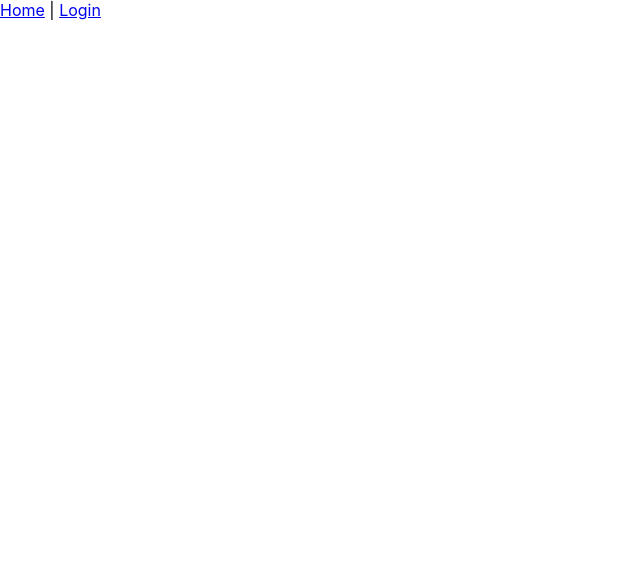
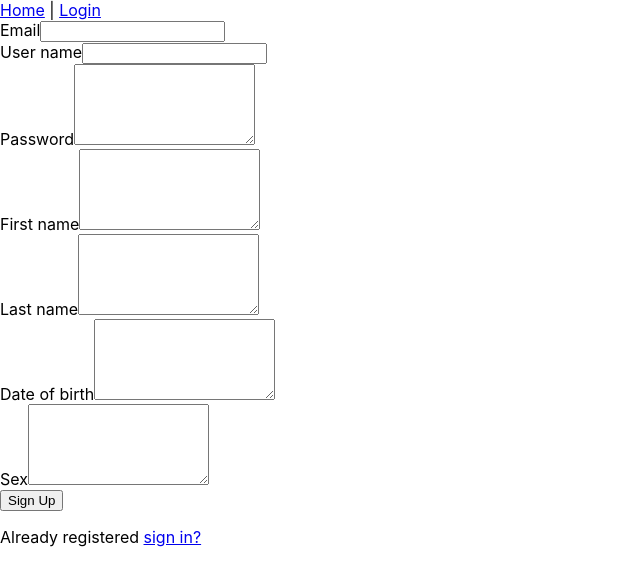
Before and after one commit to offline01/calometer, a React (Create React App) app: page /signup in a window 1280 px wide. Shown: the top 586 px of the page, without its empty margins (0-640 px from the left). Built offline with nearby package versions, Linux system fonts and the light colour scheme.

Commit message:
restore package-lock.json and add signup tp app.js

```diff
--- a/src/App.js
+++ b/src/App.js
@@ -3,7 +3,7 @@ import { BrowserRouter, Link, Switch, Route } from 'react-router-dom';
 // import './App.css';
 import HomePageView from "./components/pages/homePage";
 import Login from "./components/pages/loginPage";
-// import Signup from "./components/pages/mf/Signup";
+import Signup from "./components/pages/mf/Signup";
 // import ResetPassword from "./components/pages/mf/ResetPassword";
 
 function App() {
@@ -18,7 +18,7 @@ function App() {
           <Switch>
             <Route exact path="/" component={HomePageView}></Route>
             <Route path="/login" component={Login}></Route>
-            {/*<Route path="/signup" component={Signup}></Route>*/}
+            <Route path="/signup" component={Signup}></Route>
             {/*<Route path="/resetpassword" component={ResetPassword} />*/}
           </Switch>
         </BrowserRouter>
```
Also changed, not shown: 1 other file (tests, documents, lock files or other folders).
